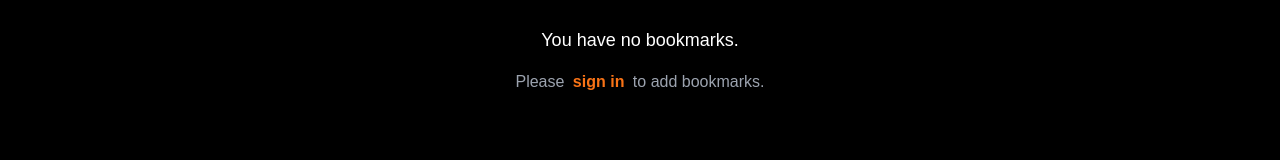
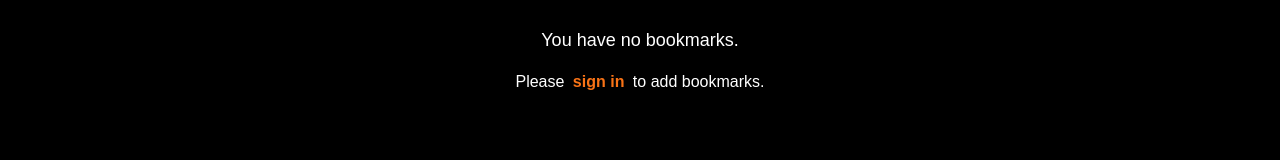
Before and after one commit to dnjstr/MovieApp-Front-End, a React (Vite) app: page /my-list in a window 1280 px wide. Shown: the part 338-498 px from the top of the page. Built offline with nearby package versions, Linux system fonts and the light colour scheme.

Commit message:
Theme update

```diff
--- a/src/App.tsx
+++ b/src/App.tsx
@@ -37,7 +37,7 @@ const Layout = ({ children }: { children: React.ReactNode }) => {
   return (
     <>
       {!hideNavbar && <Navbar />}
-      <main className={`min-h-screen pt-1 transition-all duration-500 ${excludeStyles ? "" : `${textColor} ${bgColor}`}`}>
+      <main className={`min-h-screen pt-1 ${excludeStyles ? "" : "transition-all duration-500"} ${excludeStyles ? "" : `${textColor} ${bgColor}`}`}>
         {children}
         {!hideFooter && <Footer />}
       </main>
--- a/src/components/pages/MyList.tsx
+++ b/src/components/pages/MyList.tsx
@@ -25,9 +25,9 @@ const MyList: React.FC = () => {
 
   if (!userToken) {
     return (
-      <div className="flex flex-col justify-center items-center h-[788px] text-white">
-        <p className="text-lg mb-4">You have no bookmarks.</p>
-        <p className="text-gray-400">Please <Link to="/sign-in" className="text-orange-500 px-1 font-bold hover:text-orange-600 duration-300">sign in</Link> to add bookmarks.</p>
+      <div className={`flex flex-col justify-center items-center h-[788px] ${textColor}`}>
+        <p className={`text-lg mb-4 ${textColor}`}>You have no bookmarks.</p>
+        <p className={`${textColor}`}>Please <Link to="/sign-in" className="text-orange-500 px-1 font-bold hover:text-orange-600 duration-300">sign in</Link> to add bookmarks.</p>
       </div>
     );
   }
```
